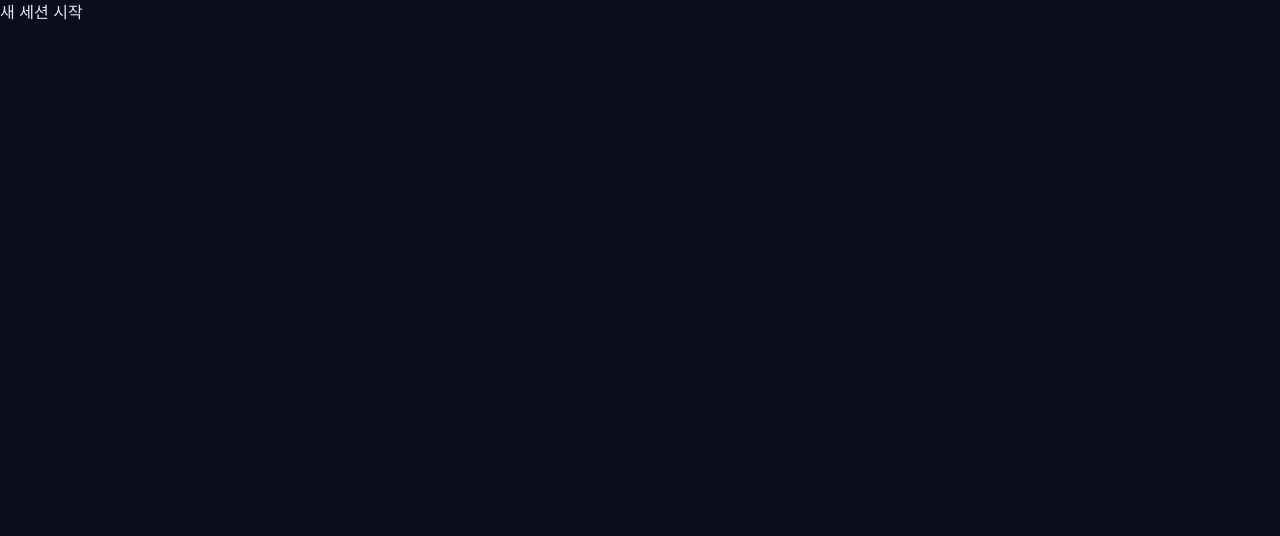
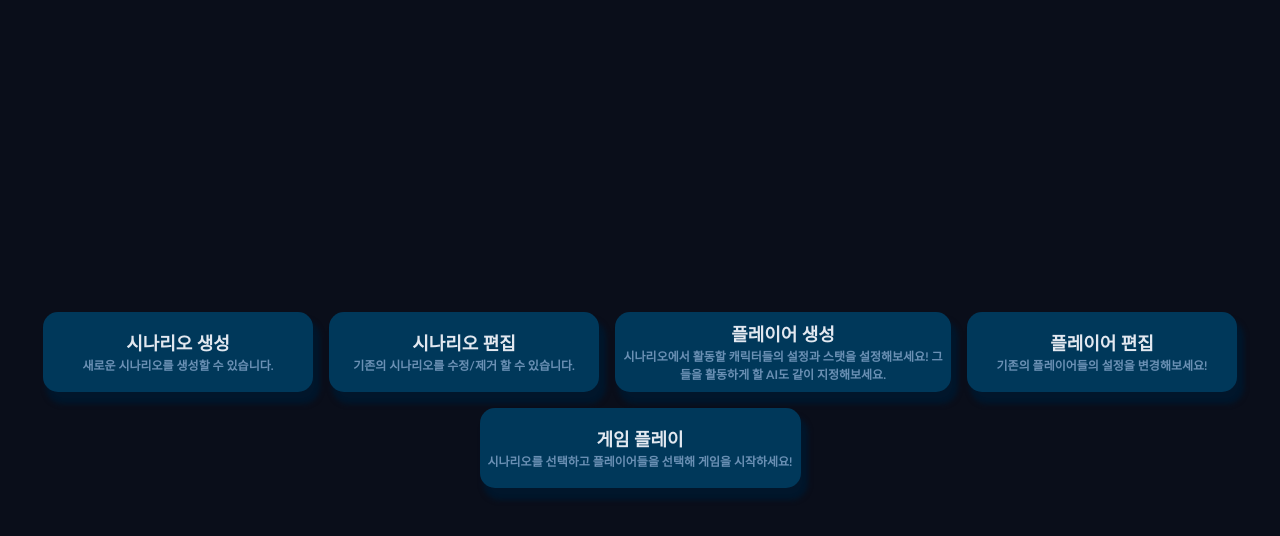
Before and after one commit to ArenF/synthetic-investigators, a Svelte app: page / in a window 1280 px wide. Shown: the top 536 px of the page. Built offline with nearby package versions, Linux system fonts and the light colour scheme.

Commit message:
페이지 별 리팩토링 및 각 페이지 라우팅 구현

```diff
--- a/client/src/App.svelte
+++ b/client/src/App.svelte
@@ -1,17 +1,62 @@
+
 <script lang="ts">
   // 여기서 시작하세요
   // 화면 전환은 $state로 관리하거나 별도 store.ts를 만들어 사용할 수 있습니다
   // WebSocket, API 통신도 자유롭게 구성하세요
+import ClickableCard from "./lib/components/ClickableCard.svelte";
+    import GamePlay from "./lib/pages/GamePlayPage.svelte";
+    import PlayerCreatePage from "./lib/pages/PlayerCreatePage.svelte";
+    import PlayerEditPage from "./lib/pages/PlayerEditPage.svelte";
+    import ScenarioCreatePage from "./lib/pages/ScenarioCreatePage.svelte";
+    import ScenarioEditPage from "./lib/pages/ScenarioEditPage.svelte";
+import type { PageType } from "./lib/types/types";
+
+let page:PageType = $state('Main');
 
 </script>
 
 <main class="main min-h-screen flex items-center justify-center bg-bg-base">
-  <div class="main_container">
-    <div class="clickable_card">
-      <p>새 세션 시작</p>
-      <p class="decription"></p>
+  {#if page === 'Main'}
+    <div class="main_container">
+
+    <ClickableCard
+        title="시나리오 생성"
+        description="새로운 시나리오를 생성할 수 있습니다."
+        onclick={() => {page = 'ScenarioCreate'}}
+      />
+      <ClickableCard
+        title="시나리오 편집"
+        description="기존의 시나리오를 수정/제거 할 수 있습니다."
+        onclick={() => {page = 'ScenarioEdit'}}
+      />
+      <ClickableCard
+        title="플레이어 생성"
+        description="시나리오에서 활동할 캐릭터들의 설정과 스탯을 설정해보세요! 그들을 활동하게 할 AI도 같이 지정해보세요."
+        onclick={() => {page = 'PlayerCreate'}}
+      />
+      <ClickableCard
+        title="플레이어 편집"
+        description="기존의 플레이어들의 설정을 변경해보세요!"
+        onclick={() => {page = 'PlayerEdit'}}
+      />
+      <ClickableCard
+        title="게임 플레이"
+        description="시나리오를 선택하고 플레이어들을 선택해 게임을 시작하세요!"
+        onclick={() => {page = 'GamePlay'}}
+      />
     </div>
-  </div>
+  {:else if page === "GamePlay"}
+    <GamePlay/>
+  {:else if page === "PlayerCreate"}
+    <PlayerCreatePage/>
+  {:else if page === "PlayerEdit"}
+    <PlayerEditPage/>
+  {:else if page === "ScenarioCreate"}
+    <ScenarioCreatePage/>
+  {:else if page === "ScenarioEdit"}
+    <ScenarioEditPage/>
+  {/if}
+
 </main>
 
 <style>
@@ -23,7 +68,10 @@
 }
 
 .main {
+  width: 100%;
+  height: 100%;
   position: relative;
+  display: flex;
   justify-content: center;
   align-items: center;
 }
@@ -32,14 +80,10 @@
   position: relative;
   display: flex;
   flex-direction: row;
+  flex-wrap: wrap;
+  width: 1280px;
+  justify-content: center;
 }
 
-.clickable_card {
-
-}
-
-.direction {
-
-}
 
 </style>
--- /dev/null
+++ b/client/src/lib/components/ClickableCard.svelte
@@ -0,0 +1,58 @@
+
+<script lang="ts">
+
+export let title: string;
+export let description: string;
+export let onclick: () => void;
+
+</script>
+
+<main>
+    <div class="clickable_card" on:click={() => {onclick()}}>
+      <p>{title}</p>
+      <p class="description">{description}</p>
+    </div>
+</main>
+
+<style>
+
+.clickable_card {
+  background-color: #00385a;
+  border-radius: 15px;
+  box-shadow: 5px 10px 5px 2px #01162b;
+  min-width: 270px;
+  min-height: 80px;
+  display: flex;
+  justify-content: center;
+  align-items: center;
+  flex-direction: column;
+  flex-wrap: wrap;
+  margin: 0.5rem;
+  padding: 0.5rem;
+
+  transition: all 0.5s ease-in-out;
+}
+.clickable_card:hover {
+  transition: all 0.5s ease-in-out;
+  background-color: #45538a;
+  transform: translate(-5px, -10px);
+}
+
+.clickable_card p {
+  font-size: 18px;
+  font-family: 'Gill Sans', 'Gill Sans MT', Calibri, 'Trebuchet MS', sans-serif;
+  font-weight: bold;
+}
+.clickable_card p:hover {
+  transition: all 0.5s ease-in;
+  color: #c9ccd3;
+}
+
+.clickable_card .description {
+  font-size: 12px;
+  color: #6a90b4;
+  text-align: center;
+  max-width: 20rem;
+}
+
+</style>
--- /dev/null
+++ b/client/src/lib/pages/GamePlayPage.svelte
@@ -0,0 +1,8 @@
+
+<script>
+
+</script>
+
+<main>
+
+</main>
--- /dev/null
+++ b/client/src/lib/pages/PlayerCreatePage.svelte
@@ -0,0 +1,14 @@
+
+<script lang="ts">
+
+</script>
+
+<main>
+    <div style="color: rebeccapurple;">
+
+    </div>
+</main>
+
+<style>
+
+</style>
--- /dev/null
+++ b/client/src/lib/pages/PlayerEditPage.svelte
@@ -0,0 +1,14 @@
+
+<script lang="ts">
+
+</script>
+
+<main>
+    <div style="color: cadetblue;">
+
+    </div>
+</main>
+
+<style>
+
+</style>
--- /dev/null
+++ b/client/src/lib/types/types.ts
@@ -0,0 +1,4 @@
+
+type PageType = 'Main' | 'GamePlay' | 'PlayerCreate' | 'PlayerEdit' | 'ScenarioCreate' | 'ScenarioEdit';
+
+export type { PageType };
```
Also changed, not shown: client/src/vite-env.d.ts (added, +8 -0 lines), client/src/lib/pages/MainPage.svelte (added), client/src/lib/pages/ScenarioCreatePage.svelte (added), client/src/lib/pages/ScenarioEditPage.svelte (added), 1 other file (tests, documents, lock files or other folders).
